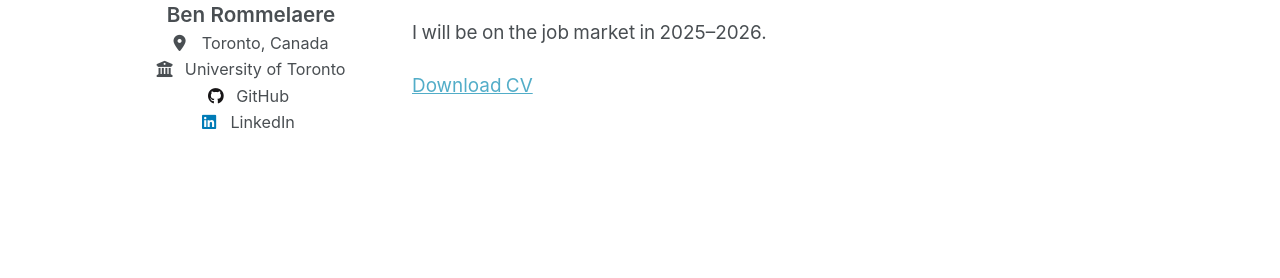
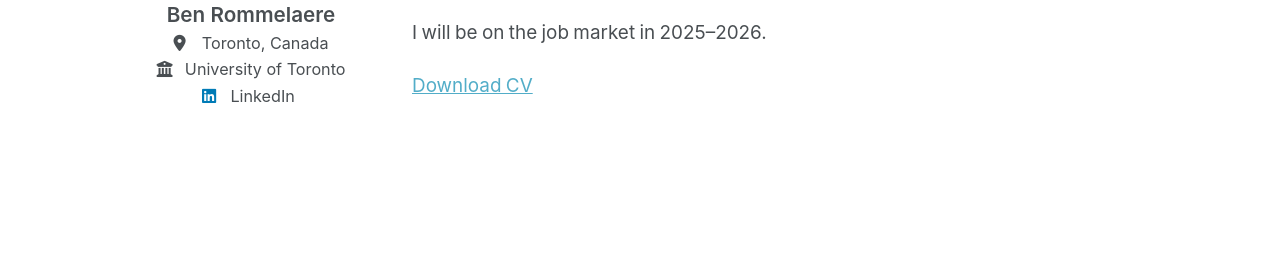
Before and after one commit to brommelaere/brommelaere.github.io, a Jekyll site: the page built from _pages/about.md, in a window 1280 px wide. Shown: the part 375-653 px from the top of the page. Built offline with Jekyll 4.4.1, drawn with Linux system fonts in a browser that asks for light colours.

Commit message:
Update _config.yml

```diff
--- a/_config.yml
+++ b/_config.yml
@@ -21,7 +21,7 @@ author:
   # Add only the ones you want to show
   googlescholar    : # Add your Google Scholar URL
   orcid            : # Add your ORCID
-  github           : "brommelaere" # CHANGE: Add your GitHub username
+  github           : # "brommelaere" # CHANGE: Add your GitHub username
   linkedin         : "benrommelaere" # CHANGE: Add your LinkedIn username
 
 # Publication Category
```
